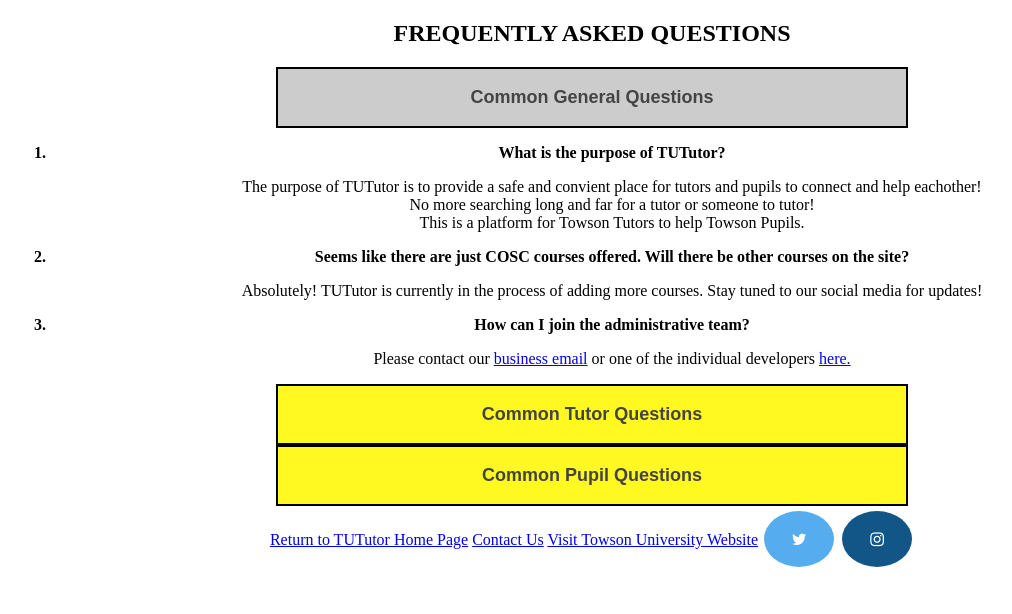
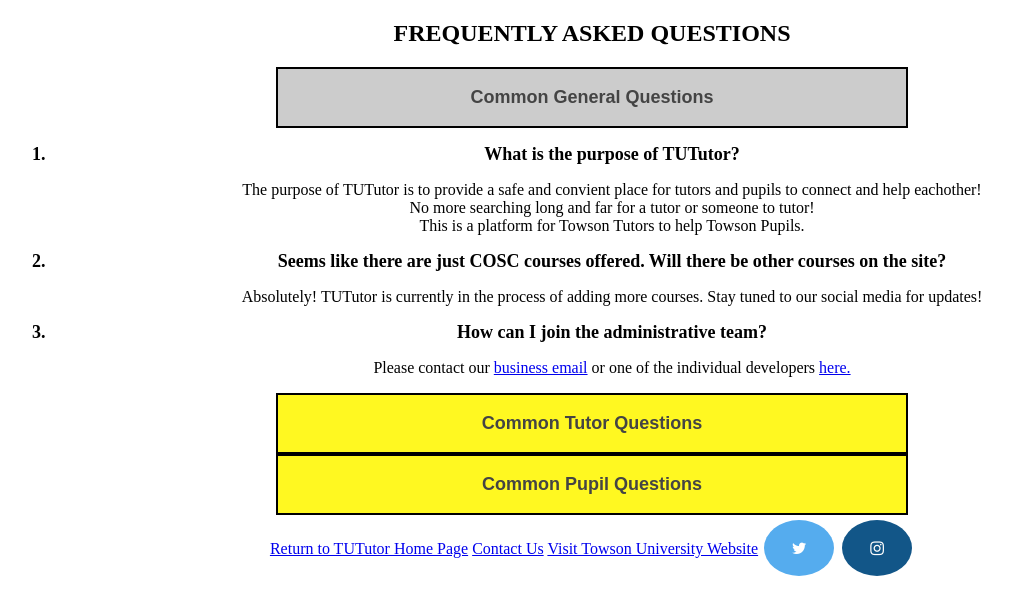
Before and after one commit to Shreyaa2/TUTutor, a website: page faq.html in a window 1280 px wide. Both pictures are taken after a click on the button "Common General Questions". Shown: the whole page, without its empty margins (48-1060 px from the left). Drawn offline with Linux system fonts and the light colour scheme.

Commit message:
Update tututor.css

```diff
--- a/tututor.css
+++ b/tututor.css
@@ -252,6 +252,11 @@
 .panel li{
 	font-weight:bold;
 	text-align:center;
+	font-size:18px;
+}
+
+.panel ol{
+	text-align:center;
 }
 
 .active, .faqlist:hover {
```
